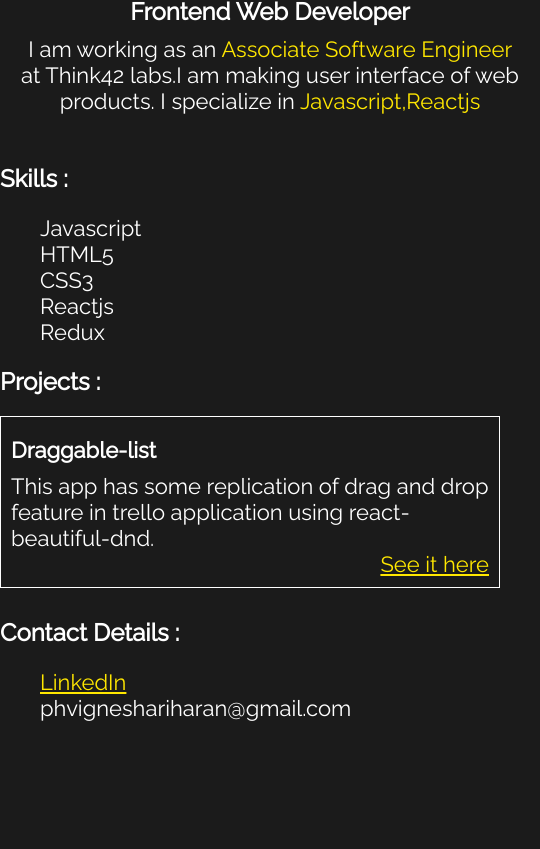
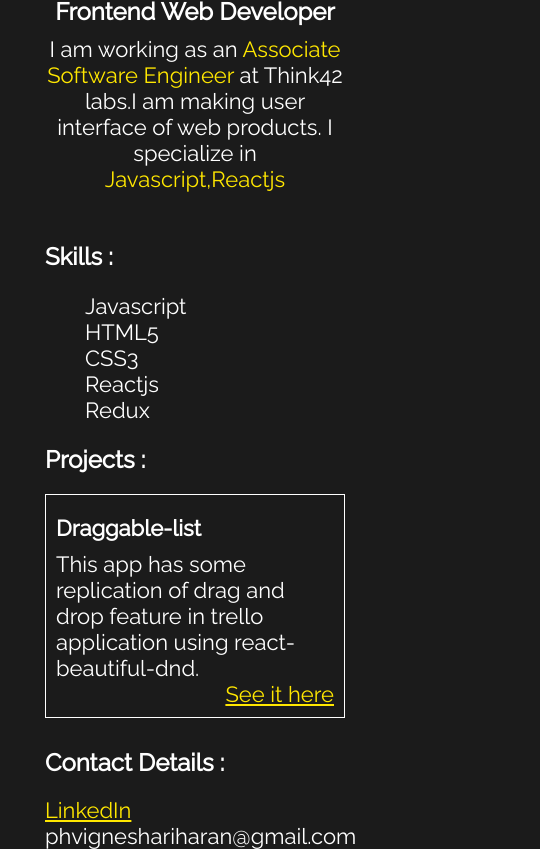
Before and after one commit to VigneshHariharan/vigneshhariharan-old, a website: page index.html in a window 390 px wide. Shown: the part 62-911 px from the top of the page, 540 px wide, since content can reach past the window. Before the commit the page ends 844 px from the top, so only its background shows below. Drawn offline with Linux system fonts and the light colour scheme.

Commit message:
css added

```diff
--- a/main.scss
+++ b/main.scss
@@ -22,6 +22,7 @@ body {
 	font-size: $font-size;
 	font-family: $font-for-text;
 }
+
 h1 {
 	font-size: $font-size-3;
 	margin: 0;
@@ -60,6 +61,9 @@ p {
 		padding-bottom: 0;
 		padding-bottom: 10px;
 	}
+	@media (max-width: 500px) {
+		width: 300px;
+	}
 }
 
 .skills {
@@ -74,6 +78,9 @@ p {
 		@media (max-width: 500px) {
 			flex-flow: column nowrap;
 		}
+	}
+	@media (max-width: 500px) {
+		width: 300px;
 	}
 }
 
@@ -95,10 +102,16 @@ p {
 			margin-left: auto;
 		}
 	}
+	@media (max-width: 500px) {
+		width: 300px;
+	}
 }
 .contact {
 	margin-top: 30px;
+
 	ul {
+		margin: 0%;
 		list-style: none;
+		padding: 0;
 	}
 }
```
Also changed, not shown: main.css, 1 other file.
